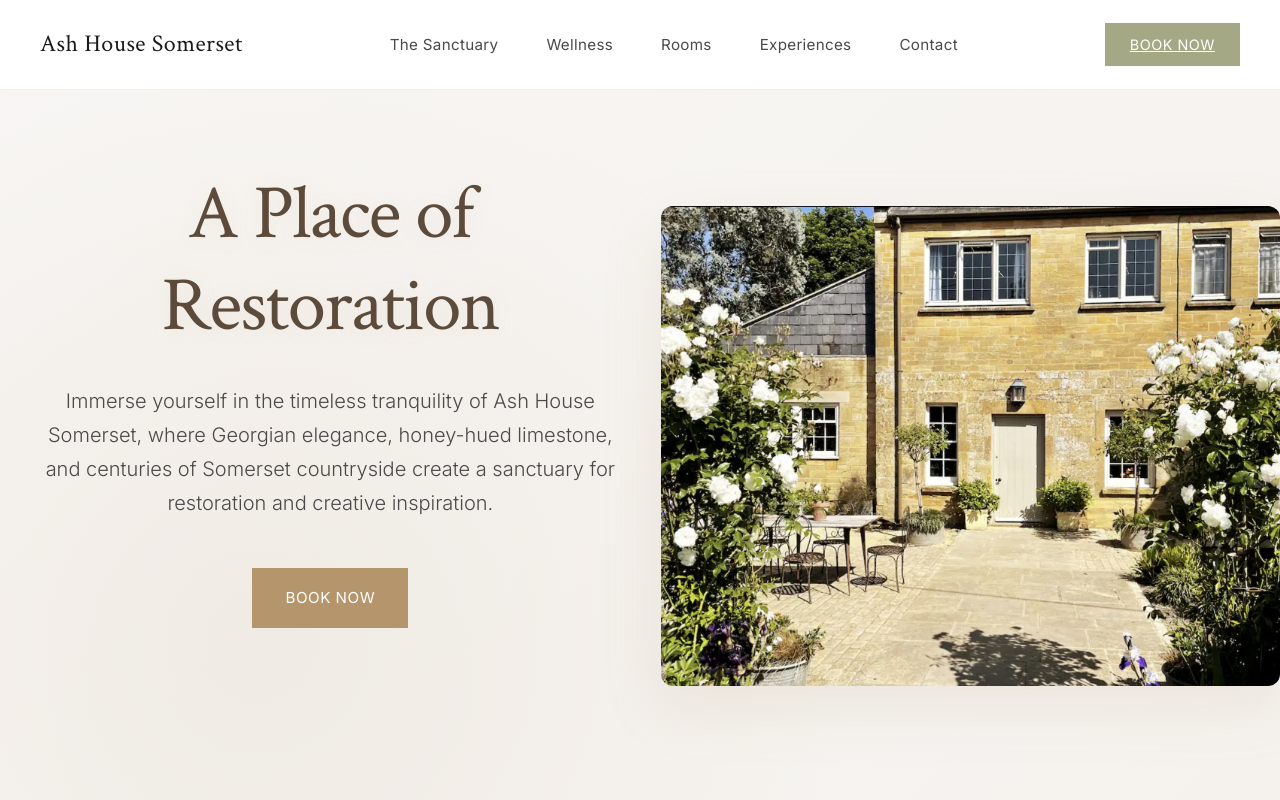
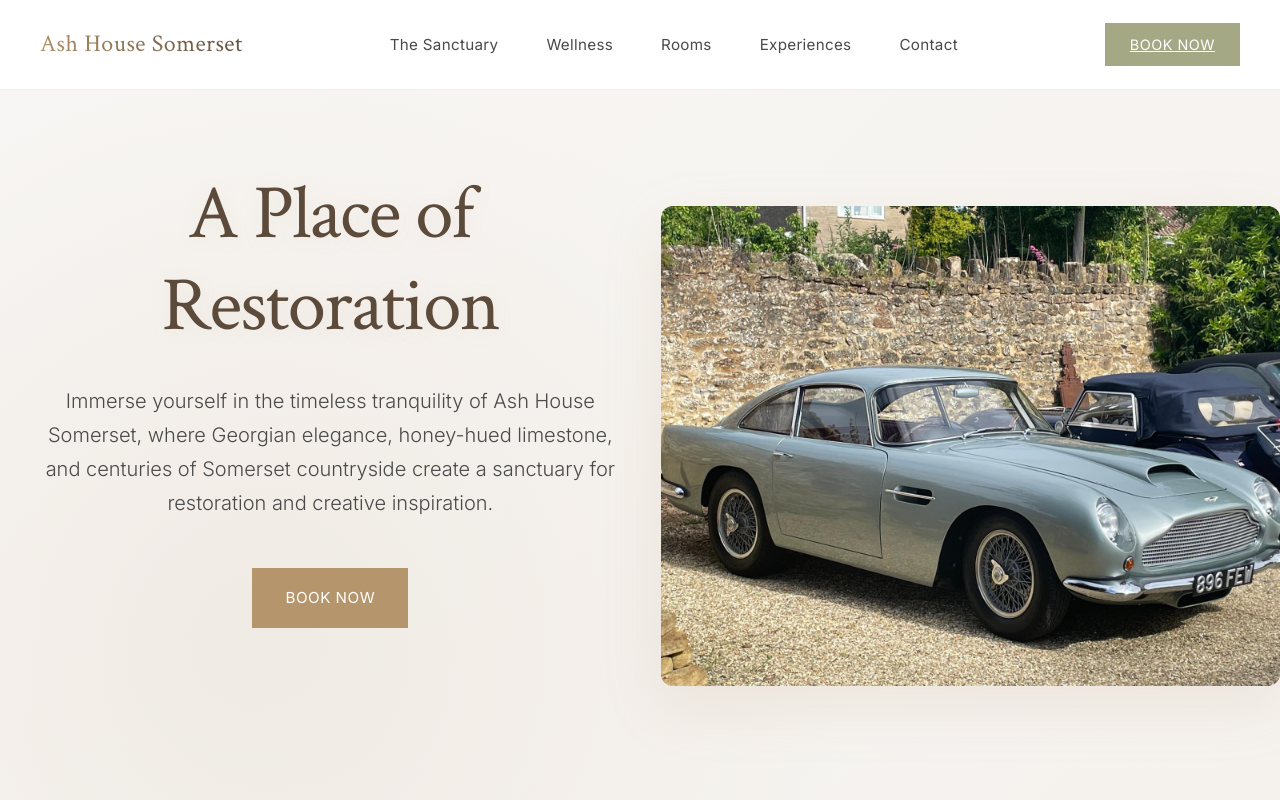
Before and after one commit to williamcjrogers/ash-house-somerset, a plain HTML site: page index.html in a window 1280 px wide. Shown: the top 800 px of the page. Drawn offline with Linux system fonts and the light colour scheme.

Commit message:
Update logo with sophisticated branding and replace hero image

```diff
--- a/index.html
+++ b/index.html
@@ -45,7 +45,7 @@
             </div>
         </div>
         <div class="hero-image">
-            <img src="images/Screenshot 2025-08-07 132546.jpg" alt="Ash House Somerset - Georgian Manor House" class="hero-img">
+            <img src="images/hero-manor-house.jpg" alt="Ash House Somerset - Georgian Manor House" class="hero-img">
         </div>
     </section>
 
--- a/styles.css
+++ b/styles.css
@@ -98,9 +98,39 @@ p {
     font-family: 'Crimson Text', Georgia, serif;
     font-size: 1.5rem;
     font-weight: 400;
-    color: #1a1a1a;
+    color: var(--deep-brown);
     text-decoration: none;
     letter-spacing: 0.5px;
+    background: linear-gradient(45deg, var(--golden-honey), var(--deep-brown));
+    -webkit-background-clip: text;
+    -webkit-text-fill-color: transparent;
+    background-clip: text;
+    transition: all 0.3s ease;
+    position: relative;
+}
+
+.logo a:hover {
+    background: linear-gradient(45deg, var(--deep-brown), var(--golden-honey));
+    -webkit-background-clip: text;
+    -webkit-text-fill-color: transparent;
+    background-clip: text;
+    transform: translateY(-1px);
+}
+
+.logo a::after {
+    content: '';
+    position: absolute;
+    bottom: -2px;
+    left: 0;
+    right: 0;
+    height: 1px;
+    background: linear-gradient(to right, transparent, var(--golden-honey), transparent);
+    opacity: 0;
+    transition: opacity 0.3s ease;
+}
+
+.logo a:hover::after {
+    opacity: 1;
 }
 
 .nav-menu {
```
Also changed, not shown: images/hero-manor-house.jpg (added).
